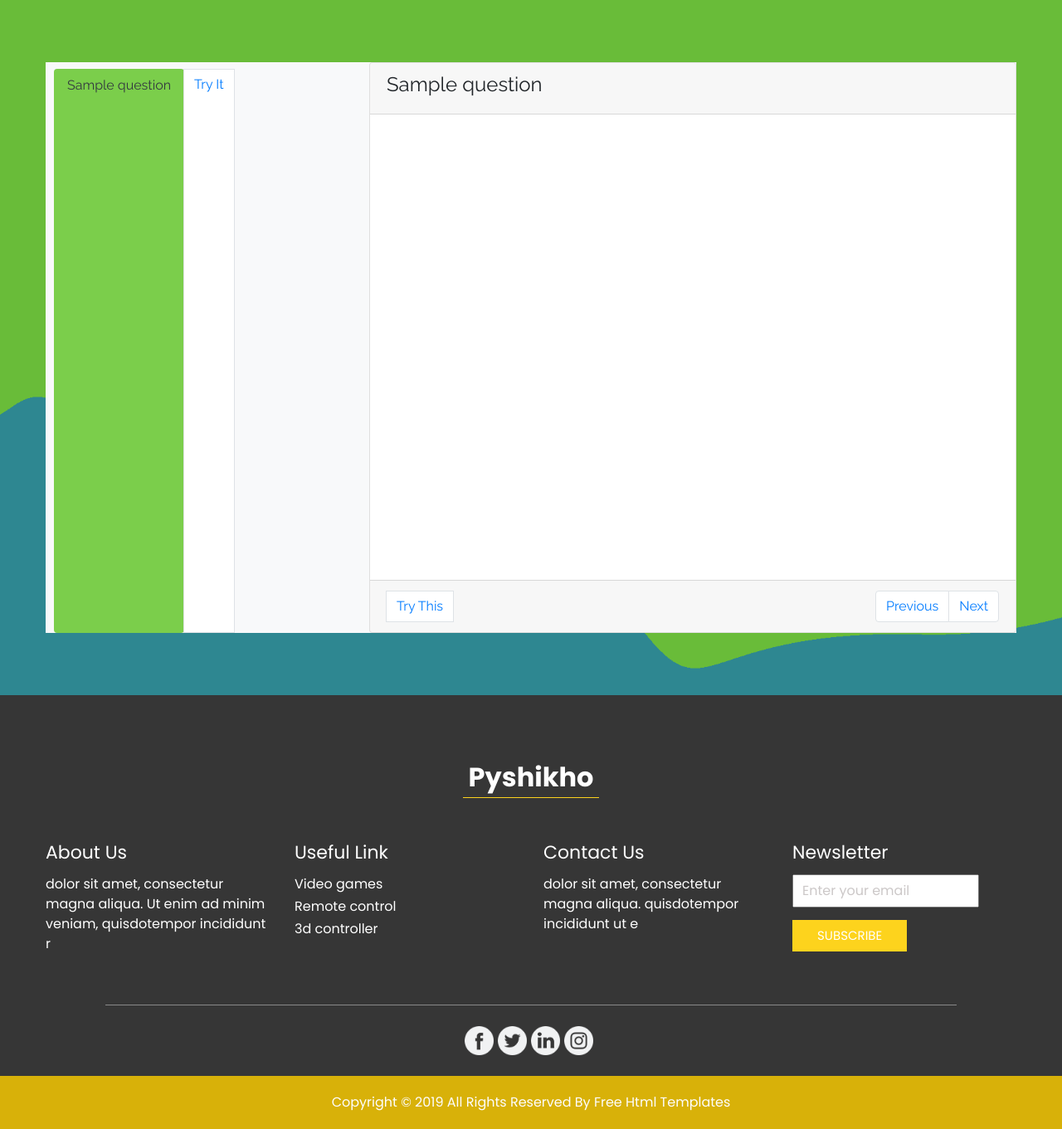
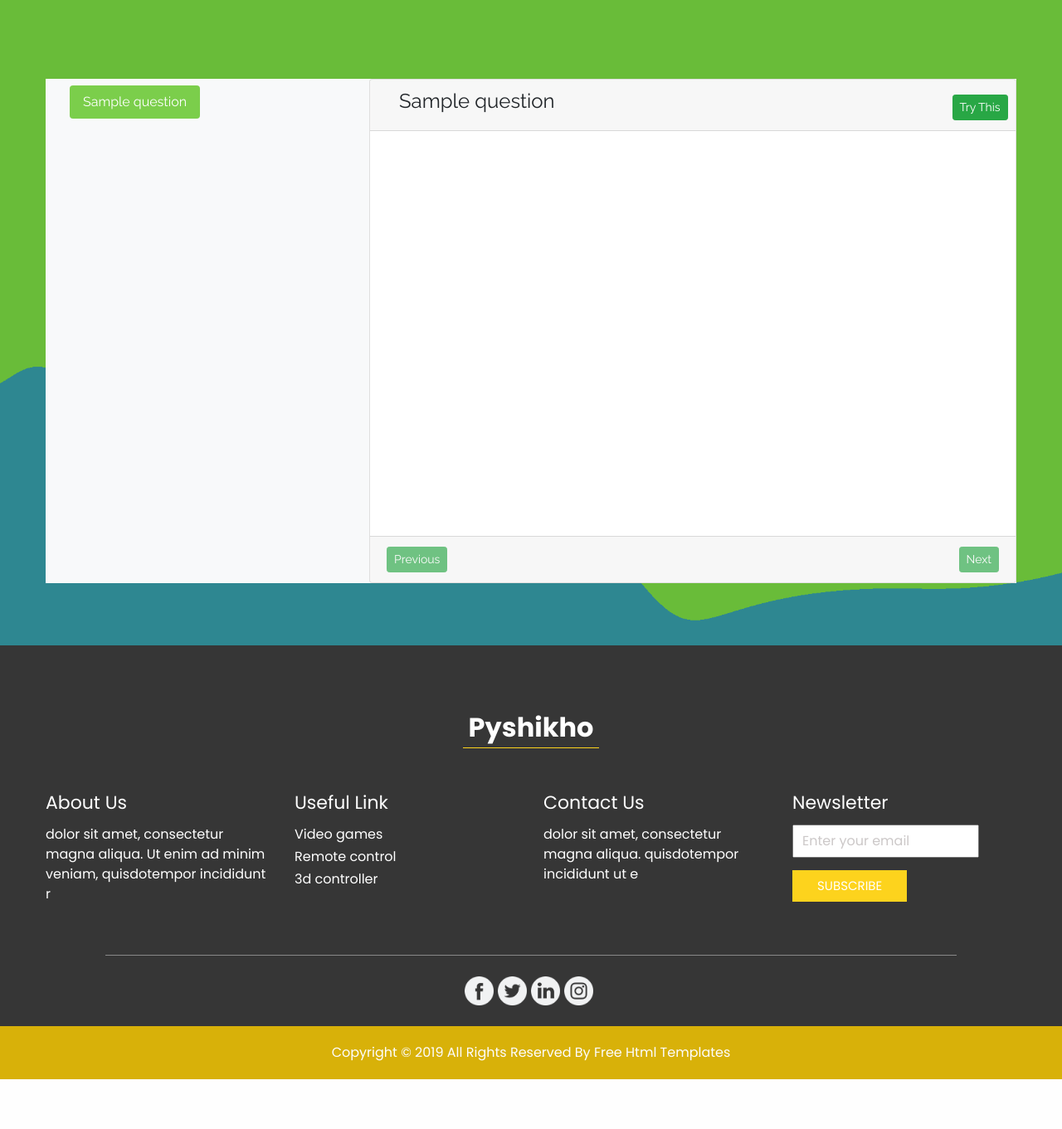
Before and after one commit to RatanAhmed/pyshikho, a Django app: template templates/questions/questions.html in a window 1280 px wide. Shown: the part 73-1434 px from the top of the page at 83% size. After the commit the page ends 1374 px from the top, so only its background shows below. Run offline with Django 3.2, Linux system fonts and the light colour scheme; the template is opened without the code that fills it: most values are stand-ins (such as "Sample title", 1, 10 or a date in 2020); some libraries are stand-ins or nearby versions.

Commit message:
finalized

```diff
--- a/pyshikho/urls.py
+++ b/pyshikho/urls.py
@@ -10,5 +10,6 @@ urlpatterns = [
     path('search/',views.search),
     path('questions/',views.questions),
     path('try/<int:id>', views.try_it),
+    path('question/<int:id>', views.get_by_id),
     path('result/<int:id>', views.result),
 ]
--- a/questions/views.py
+++ b/questions/views.py
@@ -36,6 +36,11 @@ def try_it(request, id):
         'question' : question,
     }
     return HttpResponse(template.render(context, request))
+
+def get_by_id(request, id):
+    question = Questions.objects.get(id = id)
+    data = {'id': question.id, 'title': question.title, 'description': question.description}
+    return JsonResponse({'result': data})
 
 def result(request, id):
     question = Questions.objects.get(id = id)
--- a/static/css/style.css
+++ b/static/css/style.css
@@ -517,7 +517,13 @@ a:focus {
   font-size: 22px;
 }
 
-
+#try-button{
+  width: max-content !important;
+  margin-left: -10px;
+}
+.try-div{
+  align-self: self-end;
+}
 
 .info_section .form_container input {
   width: 225px;
@@ -590,13 +596,13 @@ pre{
 
 .scrollspy-example {
   position: relative;
-  height: 85vh;
+  height: 75vh;
   margin-top: 0.5rem;
   overflow: auto;
   padding-left: 10px;
 }
 .card-scroll {
-  height: 86vh;
+  height: 76vh;
 }
 
 /* end footer section*/
--- a/templates/questions/questions.html
+++ b/templates/questions/questions.html
@@ -63,47 +63,42 @@
           </div>
         </div>
       </nav>
-
     </header>
 
-
-    <section class="hero_section ">
-      <div class="hero-container">
-
+    <section class="hero_section">
+      <div class="hero-container" style="margin-top:20px !important">
         <div class="container bg-light">
           <div class="row d-flex">
             <div class="nav nav-pills d-flex scrollspy-example col-4" id="v-pills-tab" role="tablist" aria-orientation="horizontal">
+              <div class="sidebar">
+                <ul id="sidebar-list" style="margin-left: -21px !important;">
+                  {% for question in question_list %}
+                    <li class="nav-link" style="list-style: inside;" data_id="{{ question.id }}">{{ question.title }}</li>
+                  {% endfor %}
+                </ul>
+              </div>
+            </div>
+            <div class="tab-content col-8 p-0 m-0" >
+
               {% if question_list %}
               {% for question in question_list %}
-                <a class="nav-link text-dark {%if question.id == 1%}{{ 'active' }}{%endif%}" id="v-pills-{{question.id}}-tab" data-toggle="pill" href="#v-pills-{{question.id}}" role="tab" aria-controls="v-pills-{{question.id}}" aria-selected="false">{{ question.title | truncatechars:50 }}
-                <a class="page-link" target="_blank" href="/try/{{ question.id }}">Try It</a></a><br>
-                {% endfor %}
-              {% endif %}
-            </div>
-            <div class="tab-content col-8 p-0 m-0" id="v-pills-tabContent">
-              {% if question_list %}
-              {% for question in question_list %}
-
               <div class="tab-pane fade show {%if question.id == 1%}{{ 'active' }}{%endif%}" id="v-pills-{{question.id}}" role="tabpanel" aria-labelledby="v-pills-{{question.id}}-tab">
                   <div class="card p-0 m-0 card-scroll">
-                    <div class="card-header">
-                      <h4 class="" id="list-item-{{ question.id }}">{{ question.title }}</h4>
+                    <div class="card-header d-flex">
+                      <div class="col-11">
+                        <h4 id="content-placeholder"></h4>
+                      </div>
+                      <div class="col-1 try-div">
+                        <button class="btn btn-sm btn-success" id="try-button">Try This</button>
+                      </div>
                     </div>
                     <div class="card-body" style="overflow-y: scroll;">
-                      <p class="text-white">{{ question.description | safe }}</p>
+                        <p id="details-placeholder"></p>
                     </div>
                     <div class="card-footer d-flex justify-content-between">
-                      <a class="page-link" target="_blank" href="/try/{{ question.id }}">Try This</a>
-                      <nav aria-label="Page navigation example">
-                        <ul class="pagination justify-content-end mb-0">
-                          <li class="page-item">
-                            <a class="page-link"  data-toggle="pill" href="#v-pills-{{question.id|add:-1}}" aria-controls="v-pills-{{question.id|add:-1}}">Previous</a>
-                          </li>
-                          <li class="page-item">
-                            <a class="page-link" data-toggle="pill" href="#v-pills-{{question.id|add:1}}" aria-controls="v-pills-{{question.id|add:1}}">Next</a>
-                          </li>
-                        </ul>
-                      </nav>
+
+                      <button class="btn btn-sm btn-success" id="previous-button">Previous</button>
+                      <button class="btn btn-sm btn-success" id="next-button">Next</button>
                     </div>
                   </div>
               </div>
@@ -114,6 +109,7 @@
         </div>
       </div>
     </section>
+
   </div>
   <!-- end header section -->
    <!-- end contact section -->
@@ -214,6 +210,7 @@
 
   <script type="text/javascript" src="{% static 'js/jquery-3.4.1.min.js'%}"></script>
   <script type="text/javascript" src="{% static 'js/bootstrap.js'%}"></script>
+  <script type="text/javascript" src="{% static 'js/custom.js'%}"></script>
 
 </body>
 
```
Also changed, not shown: static/js/custom.js (+70 -0 lines), templates/questions/base.html (+16 -11 lines).
